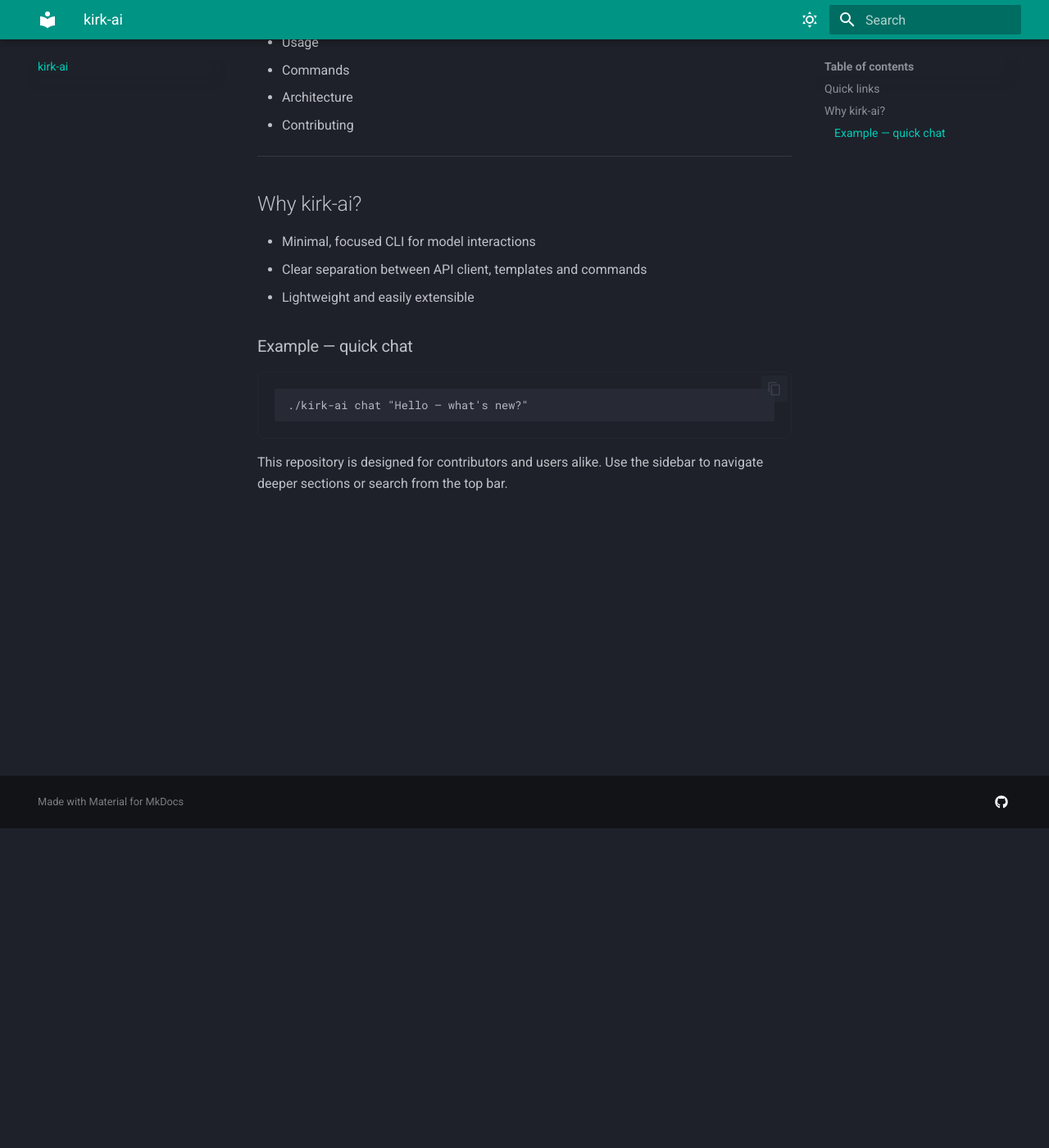
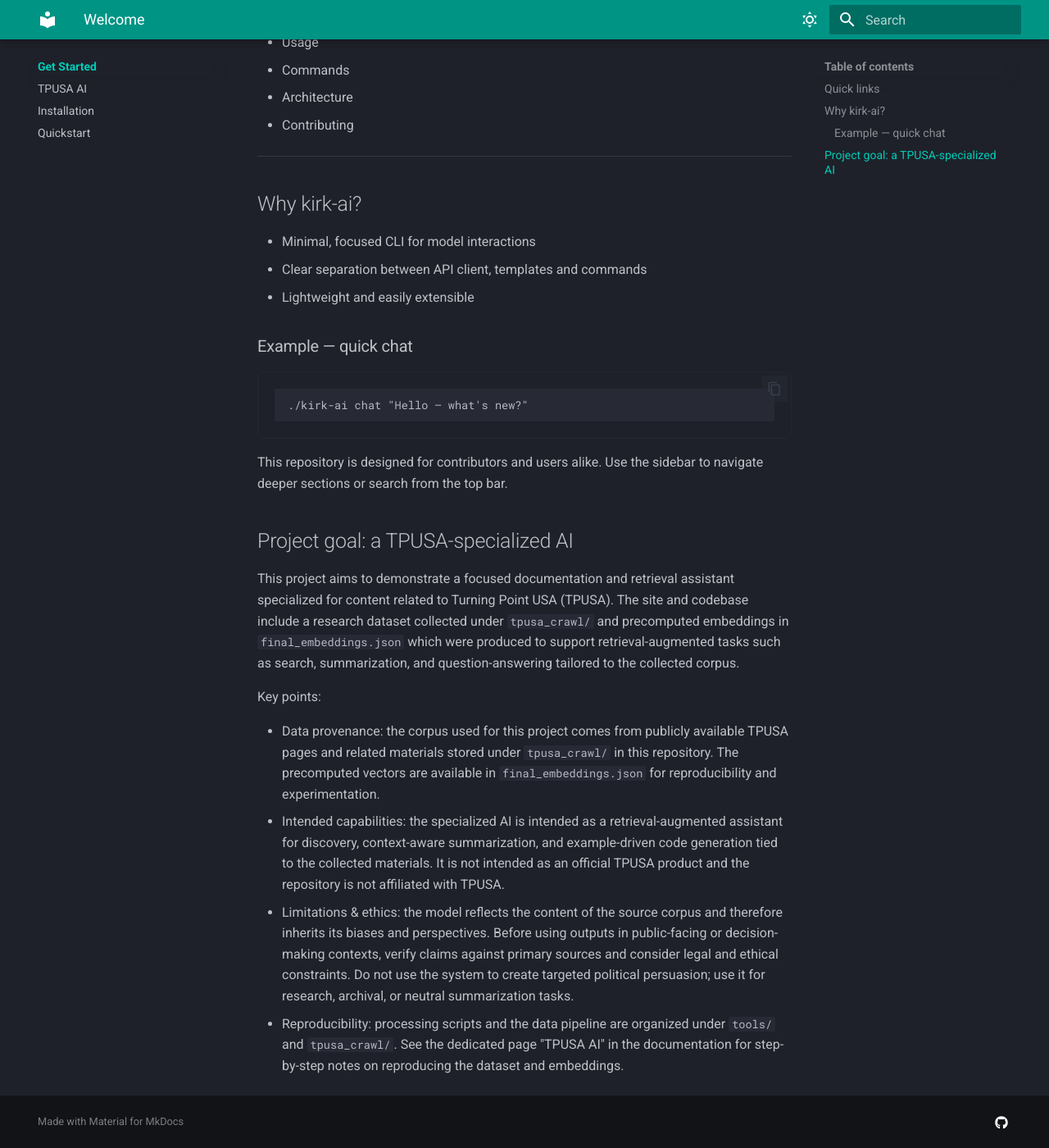
Before and after one commit to theaidguild/kirk-ai, an MkDocs documentation site: the page built from docs_src/index.md, in a window 1280 px wide and 1400 px high, scrolled down 390 px. Shown: the whole window at 82% size. Built offline with MkDocs 1.6.1 and Material for MkDocs 9.7.7, drawn with Linux system fonts in a browser that asks for light colours.

Commit message:
Add TPUSA AI project overview and update navigation in MkDocs configuration

````diff
--- a/docs_src/index.md
+++ b/docs_src/index.md
@@ -27,3 +27,14 @@
 ```
 
 This repository is designed for contributors and users alike. Use the sidebar to navigate deeper sections or search from the top bar.
+
+## Project goal: a TPUSA-specialized AI
+
+This project aims to demonstrate a focused documentation and retrieval assistant specialized for content related to Turning Point USA (TPUSA). The site and codebase include a research dataset collected under `tpusa_crawl/` and precomputed embeddings in `final_embeddings.json` which were produced to support retrieval-augmented tasks such as search, summarization, and question-answering tailored to the collected corpus.
+
+Key points:
+
+- Data provenance: the corpus used for this project comes from publicly available TPUSA pages and related materials stored under `tpusa_crawl/` in this repository. The precomputed vectors are available in `final_embeddings.json` for reproducibility and experimentation.
+- Intended capabilities: the specialized AI is intended as a retrieval-augmented assistant for discovery, context-aware summarization, and example-driven code generation tied to the collected materials. It is not intended as an official TPUSA product and the repository is not affiliated with TPUSA.
+- Limitations & ethics: the model reflects the content of the source corpus and therefore inherits its biases and perspectives. Before using outputs in public-facing or decision-making contexts, verify claims against primary sources and consider legal and ethical constraints. Do not use the system to create targeted political persuasion; use it for research, archival, or neutral summarization tasks.
+- Reproducibility: processing scripts and the data pipeline are organized under `tools/` and `tpusa_crawl/`. See the dedicated page "TPUSA AI" in the documentation for step-by-step notes on reproducing the dataset and embeddings.
--- a/mkdocs.yml
+++ b/mkdocs.yml
@@ -50,3 +50,19 @@ extra:
 
 extra_css:
   - assets/stylesheets/overrides.css
+
+nav:
+  - Get Started:
+      - Welcome: index.md
+      - TPUSA AI: tpusa_ai.md
+      - Installation: installation.md
+      - Quickstart: usage.md
+  - Servers:
+      - Overview: architecture.md
+      - Core Components: commands.md
+      - Advanced Features:
+          - Contributing: contributing.md
+  - Clients:
+      - Overview: commands.md
+  - Integrations:
+      - Overview: installation.md
````
Also changed, not shown: docs_src/tpusa_ai.md (added, +46 -0 lines).
